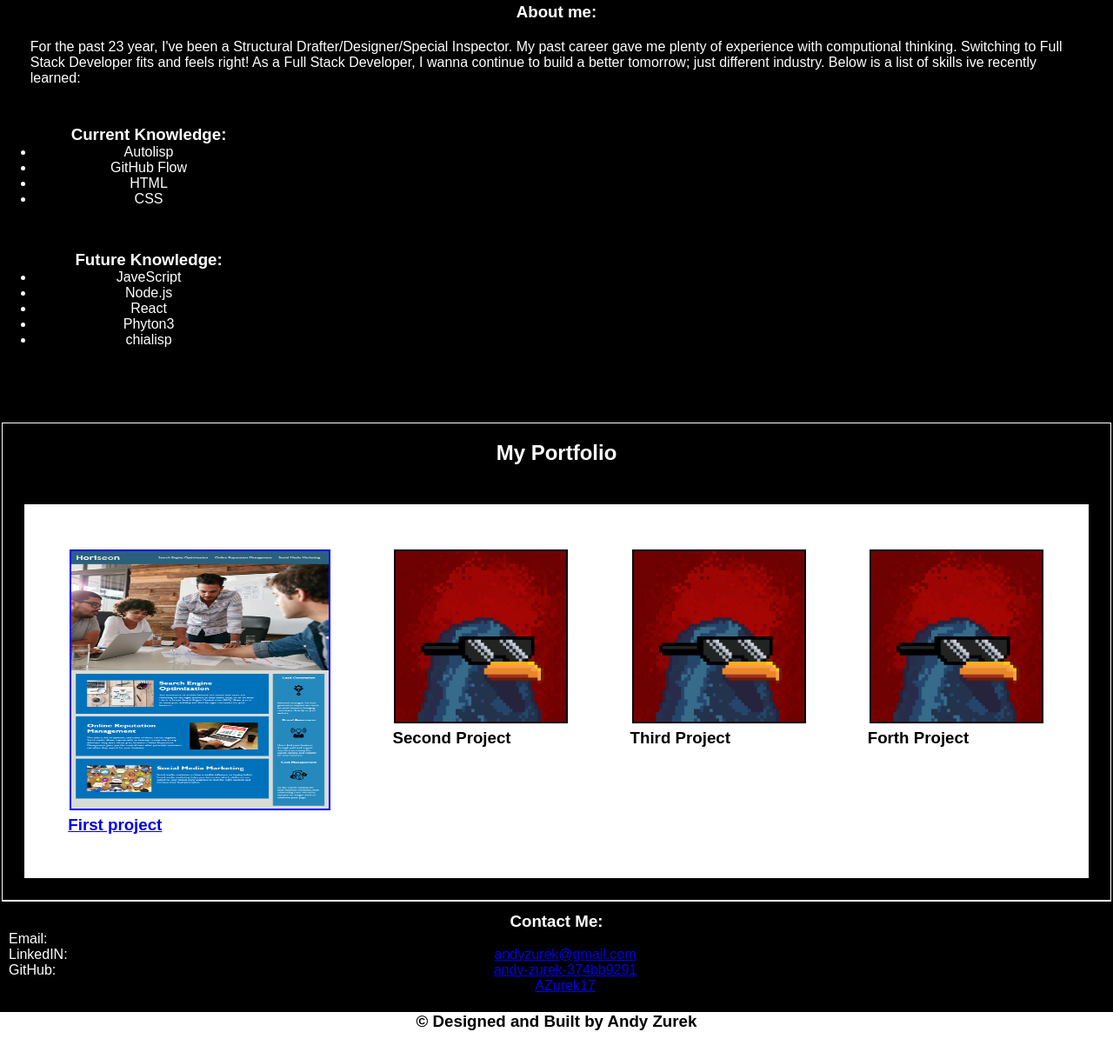
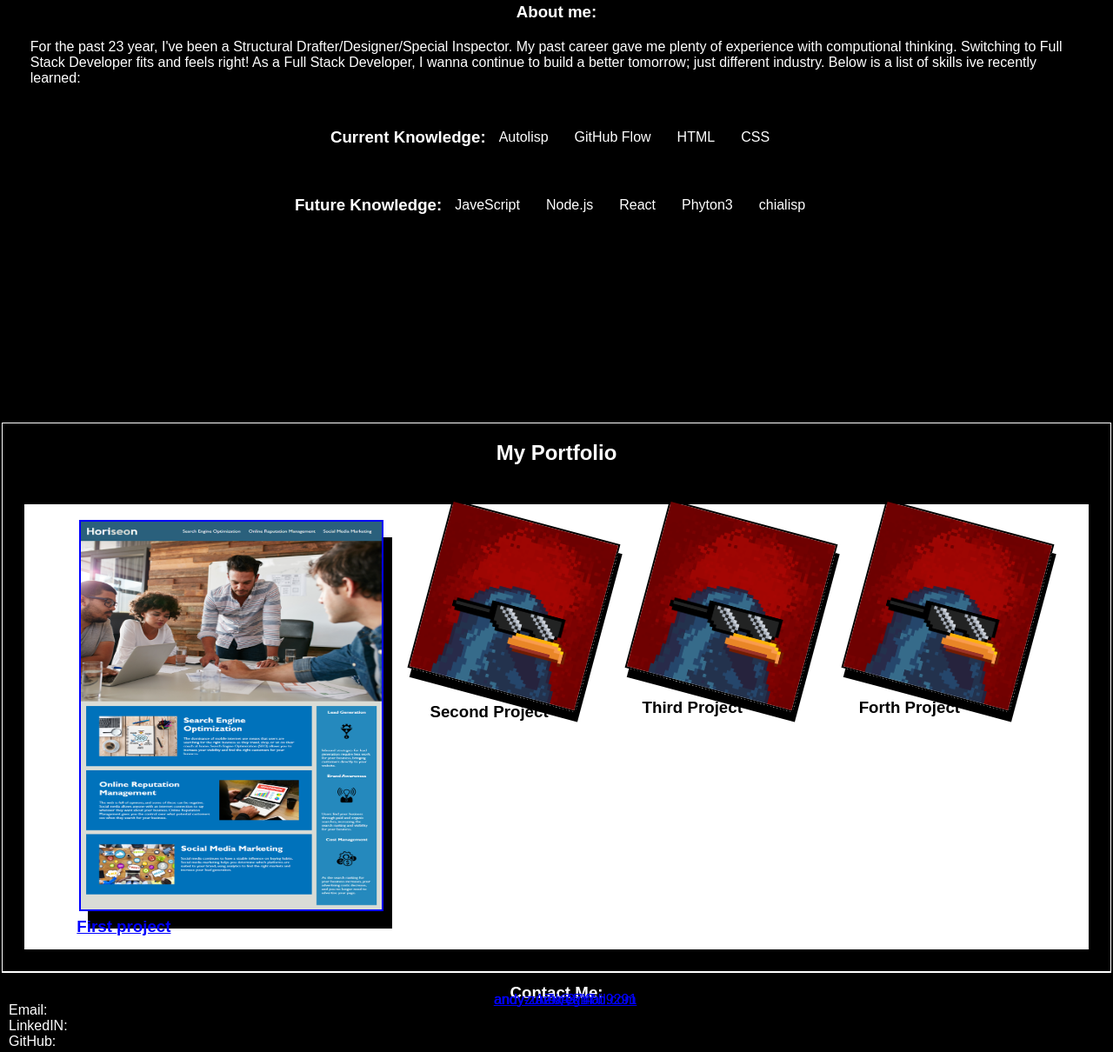
Before and after one commit to AZurek17/zurek-portfolio, a plain HTML site: page index.html in a window 1280 px wide. Shown: the part 1116-2326 px from the top of the page at 87% size. Before the commit the page ends 2302 px from the top, so only its background shows below. Drawn offline with Linux system fonts and the light colour scheme.

Commit message:
refactoring HTML class

```diff
--- a/assets/reset.css
+++ b/assets/reset.css
@@ -3,3 +3,23 @@
     margin: 0;
     padding: 0;
 }
+
+a:link  {
+    color: blue;
+
+}
+
+a:visited {
+    color: blue;
+
+}
+
+a:hover {
+    color: red;
+
+}
+
+a:active {
+    color:green;
+
+}
--- a/assets/styles.css
+++ b/assets/styles.css
@@ -85,21 +85,27 @@ main {
 }
 .skills .dev {
     display: flex;
-    justify-content: space-between;;
+    justify-content: space-between;
     width: 50%;
 }
 .skills ul {
-    display: flexbox;
+    display: flex;
+    /* flex-direction: column; */
     /* position: absolute; */
     justify-content:center;
     /*text-align: left;*/
-    padding: 25px;
+    padding: 15px;
+    align-items: center;
+    list-style: none;
     /*justify-content: space-evenly;*/
     /* width: 100%;  */
-    height: 25%;
-    width: 25%;
+    /* height: 25%; */
+    /* width: 25%; */
 }
+.skills ul li {
+    padding: 15px;
 
+}
  /* .about .skills ul {
     display: flex;
     position: absolute;
@@ -119,9 +125,9 @@ main {
     text-align: left;
     }
 
-.text-right {
-        text-align: right;
-        }
+/* .text-right {
+    text-align: right;
+        } */
 
 .text-center {
     text-align: center;
@@ -143,34 +149,39 @@ main {
 
 .workprojects {
     display: flex;
-    position:relative;
-    justify-content: space-between;
+    flex-wrap: wrap;
+    /* position:relative; */
+    justify-content: space-evenly;
     border-style: thick;
     /* margin: 50px; */
-    padding: 50px;
+    padding: 15px;
     background-color: white;
     border: 25px solid;
 }
 
-.vpwork {
+/* .vpwork {
     display: flex;
-    /* position: absolute; */
+    flex-direction: column;
+    position: absolute;
     justify-content: space-evenly;
     height: 800px;
     width: 100%;
-}
+} */
 
 .portfolio1 {
-    margin: 2px;
+    margin: 3px;
     border: 2px solid;
-    width: 300px;
-    height: 300px;
-    background-color: white;
+    width: 350px;
+    height: 450px;
+    /* background-color: white; */
+    box-shadow: 10px 20px black;
+
 }
 
 .portfolioimg-1 {
-    border-image: ;
+    /* border-image: ;
     float: none;
+     */
 
 }
 .portfolio2 {
@@ -178,12 +189,15 @@ main {
     border: 2px solid;
     width: 200px;
     height: 200px;
-    background-color: red;
+    /* background-color: red; */
+    transform: rotate(15deg);
+    box-shadow: 5PX 10PX black;
+
 }
 
 .portfolioimg-2 {
-    border-image: ;
-    float: none;
+    /* border-image: ; */
+    /* float: none; */
 }
 .portfolio3 {
     border: 2px solid;
@@ -193,6 +207,11 @@ main {
     background-color: blue;
 }
 
+.ptitle {
+    border: 2px soild !important;
+    padding: 5px;
+    position: absolute;
+}
 .contact {
     position: relative;
     justify-content: space-evenly;
@@ -208,7 +227,7 @@ main {
     line-height: 5%;
 } */
 
-.contact-info div {
+.contact-info div{
     display: flex;
     position: absolute;
     justify-content: space-evenly;
@@ -217,15 +236,17 @@ main {
 .contact-info p a {
     display: flex;
     position: absolute;
-    /* position: absolute; */
     text-align: left;
+    top:20px;
     justify-content: space-evenly;
     width: 100%;
 
 }
 .footer {
     text-align: center;
+
 }
+
 
 @media screen and (max-width: 982px) {
 
@@ -235,6 +256,7 @@ main {
      .head .nav {
         scale: 60%
     }
+
     /*s.head {
         display: flex;
         justify-content:first baseline;
@@ -260,6 +282,16 @@ main {
      .about .skills ul {
         height:auto;
     }
+    .workprojects a {
+        /* display: flex; */
+        /* position: absolute; */
+        flex-direction: column;
+        flex-wrap: wrap;
+        margin: 15px 0px;
+        /* height: 800px;
+        width: 100%; */
+    }
+
 }
 
 
--- a/index.html
+++ b/index.html
@@ -11,13 +11,12 @@
 <body>
     <header id="nav" class="head">
         <div class="head-center">
-        <h1>Andy Zurek</h1>
-        <h2>Full Stack Developer</h2>
-        <h4>Student</h4>
+            <h1>Andy Zurek</h1>
+            <h2>Full Stack Developer</h2>
+            <h4>Student</h4>
         </div>
 
         <nav class="head nav">
-            <!-- <ul class="head nav"> -->
             <a href="#about">About Me</a>
             <a href="#work">My Portfolio</a>
             <a href="#contact">Contact Me</a>
@@ -38,7 +37,7 @@
                 <P class="text-index"> For the past 23 year, I've been a Structural Drafter/Designer/Special Inspector.
                     My past career gave me plenty of experience with computional thinking. Switching to Full Stack Developer fits and feels right!
                     As a Full Stack Developer, I wanna continue to build a better tomorrow; just different industry. Below is a list of skills ive recently learned:
-                    <div class="skills" class="text-left">
+                    <div class="skills text-left">
                         <ul>
                             <p><h1>Current Knowledge:</h1></p>
                             <li>Autolisp</li>
@@ -46,7 +45,7 @@
                             <li>HTML</li>
                             <li>CSS</li>
                         </ul>
-                    <div class="skills1" class="text-right">
+                    <div class="skills1 text-left">
                         <ul>
                             <p><h1>Future Knowledge:</h1></p>
                             <li>JaveScript</li>
@@ -56,15 +55,14 @@
                             <li>chialisp</li>
                         </ul>
                     </div>
-                </div>
                 </P>
         </article>
     </section>
-    <article id="work" class="work" class=vpwork>
+    <article id="work" class="work">
         <p><h1 class="text-center">My Portfolio</h1></p>
         <div class="workprojects">
             <a href="https://github.com/AZurek17/html-access" target="_blank" ><img src="images/project 1.png" class="portfolio1"><h3>First project</h3></a>
-            <a><img src="images/placeholder.png" class="portfolio2"><h3>Second Project</h3></a>
+            <a><img src="images/placeholder.png" class="portfolio2"><h3 class="ptitle">Second Project</h3></a>
             <a><img src="images/placeholder.png" class="portfolio2"><h3>Third Project</h3></a>
             <a><img src="images/placeholder.png" class="portfolio2"><h3>Forth Project</h3></a>
         </div>
@@ -82,8 +80,6 @@
                 </div>
         </article>
     </section>
-
-
 </main>
 
 <footer class="footer">
```
Also changed, not shown: 1 other file.
